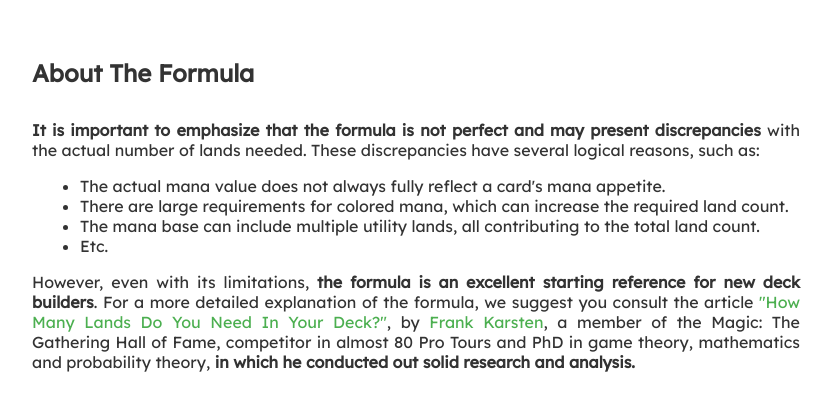
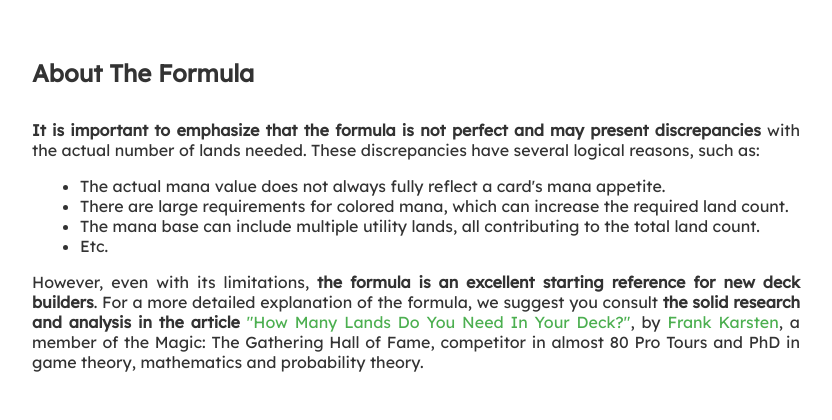
Before and after one commit to raulin0/how-many, a Django app: page / in a window 1280 px wide. Shown: the part 790-1210 px from the top of the page, without its empty margins (224-1056 px from the left). Run offline with Django 4.2, Linux system fonts and the light colour scheme.

Commit message:
chore: update where to instance oracle_text and improve UI in index.html article description

```diff
--- a/decklist_analyzer/templates/decklist_analyzer/index.html
+++ b/decklist_analyzer/templates/decklist_analyzer/index.html
@@ -59,7 +59,7 @@
                         <li>The mana base can include multiple utility lands, all contributing to the total land count.</li>
                         <li>Etc.</li>
                     </ul>
-                    <p>However, even with its limitations, <b>the formula is an excellent starting reference for new deck builders</b>. For a more detailed explanation of the formula, we suggest you consult the article <a href="https://www.channelfireball.com/article/how-many-lands-do-you-need-in-your-deck-an-updated-analysis/cd1c1a24-d439-4a8e-b369-b936edb0b38a/" target="_blank">"How Many Lands Do You Need In Your Deck?"</a>, by <a href="https://twitter.com/karsten_frank" target="_blank">Frank Karsten</a>, a member of the Magic: The Gathering Hall of Fame, competitor in almost 80 Pro Tours and PhD in game theory, mathematics and probability theory, <b>in which he conducted out solid research and analysis.</b></p>
+                    <p>However, even with its limitations, <b>the formula is an excellent starting reference for new deck builders</b>. For a more detailed explanation of the formula, we suggest you consult <b>the solid research and analysis in the article</b> <a href="https://www.channelfireball.com/article/how-many-lands-do-you-need-in-your-deck-an-updated-analysis/cd1c1a24-d439-4a8e-b369-b936edb0b38a/" target="_blank">"How Many Lands Do You Need In Your Deck?"</a>, by <a href="https://twitter.com/karsten_frank" target="_blank">Frank Karsten</a>, a member of the Magic: The Gathering Hall of Fame, competitor in almost 80 Pro Tours and PhD in game theory, mathematics and probability theory.</p>
                 </div>
             </div>
         </div>
--- a/decklist_analyzer/utils/analyzer.py
+++ b/decklist_analyzer/utils/analyzer.py
@@ -201,6 +201,7 @@ class Analyzer:
         """
         type_line = card_data.get('type_line', '').lower()
         layout = card_data.get('layout', '').lower()
+        oracle_text = card_data.get('oracle_text', '').lower()
 
         # Determine if the card is a non-land card, possibly with a land/spell modal double-faced layout
         if not ('land' in type_line) or (
@@ -228,7 +229,6 @@ class Analyzer:
                     self._non_mythic_land_spell_mdfc_count += card_quantity
 
             # Check if the card provides cheap card draw
-            oracle_text = card_data.get('oracle_text', '').lower()
             if self._is_cheap_card_draw(oracle_text, cmc, type_line):
                 self._cheap_card_draw_list.append(card)
                 self._cheap_card_draw_count += card_quantity
```
